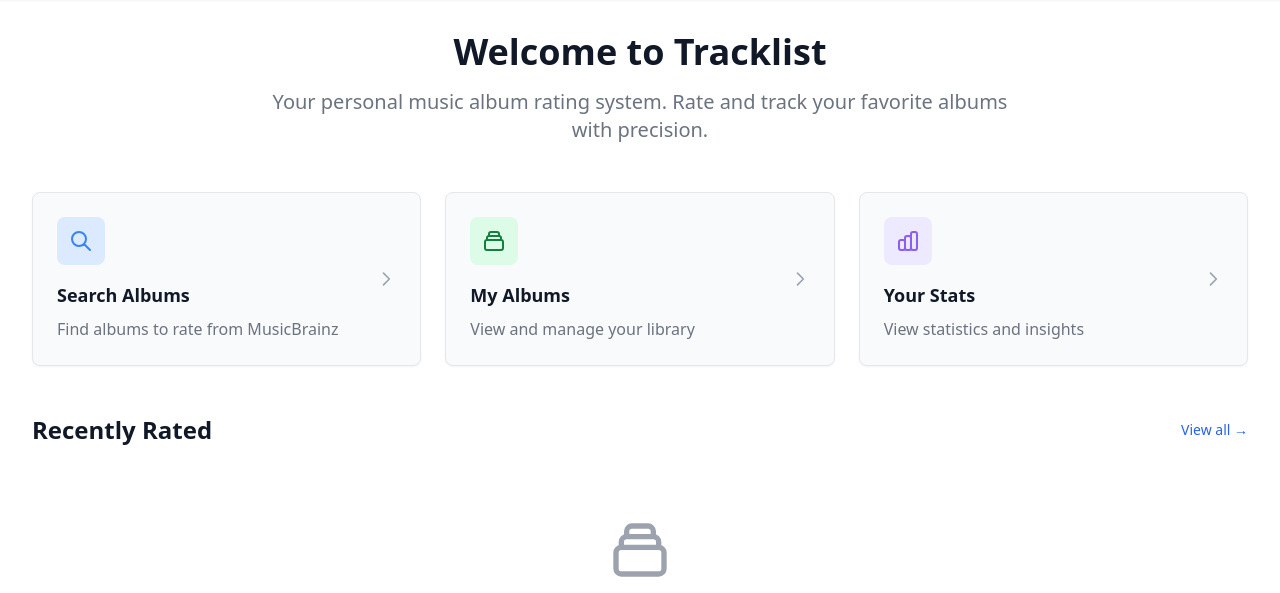
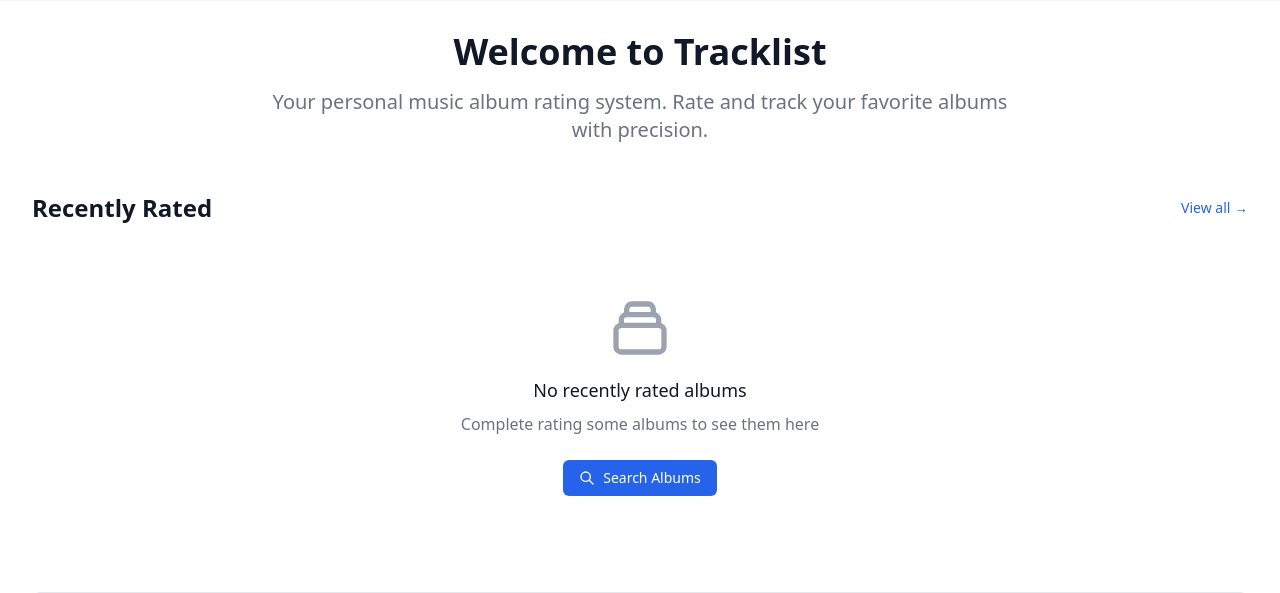
Before and after one commit to trevordavies095/Tracklist, a FastAPI app: page / in a window 1280 px wide. Shown: the part 65-658 px from the top of the page. Run offline with FastAPI, Linux system fonts and the light colour scheme; data that the repository does not hold is empty; some libraries are stand-ins or nearby versions.

Commit message:
Remove Quick Actions section and increase album display limit to 6

```diff
--- a/templates/index.html
+++ b/templates/index.html
@@ -15,75 +15,6 @@
         </p>
     </div>
 
-    <!-- Quick Actions -->
-    <div class="grid grid-cols-1 md:grid-cols-3 gap-3 sm:gap-4 md:gap-6 mb-8 md:mb-12 px-4 md:px-0">
-        <!-- Search Albums -->
-        <a href="/search" class="group block">
-            <div class="bg-surface rounded-lg shadow-sm border border-default p-4 md:p-6 hover:shadow-md hover:border-accent-blue transition-all duration-200 mobile-action-card flex">
-                <div class="flex-1">
-                    <div class="flex items-center mb-3 md:mb-4">
-                        <div class="flex items-center justify-center w-10 h-10 md:w-12 md:h-12 bg-info-light rounded-lg group-hover:opacity-80 transition-colors mobile-icon-box">
-                            <svg class="w-6 h-6 text-accent-blue" fill="none" stroke="currentColor" viewBox="0 0 24 24">
-                                <path stroke-linecap="round" stroke-linejoin="round" stroke-width="2" d="M21 21l-6-6m2-5a7 7 0 11-14 0 7 7 0 0114 0z"></path>
-                            </svg>
-                        </div>
-                    </div>
-                    <h3 class="text-base md:text-lg font-semibold text-primary mb-1 md:mb-2">Search Albums</h3>
-                    <p class="text-xs sm:text-sm md:text-base text-secondary">Find albums to rate from MusicBrainz</p>
-                </div>
-                <div class="flex items-center ml-3">
-                    <svg class="w-5 h-5 text-muted group-hover:text-accent-blue transition-colors" fill="none" stroke="currentColor" viewBox="0 0 24 24">
-                        <path stroke-linecap="round" stroke-linejoin="round" stroke-width="2" d="M9 5l7 7-7 7"></path>
-                    </svg>
-                </div>
-            </div>
-        </a>
-
-        <!-- My Albums -->
-        <a href="/albums" class="group block">
-            <div class="bg-surface rounded-lg shadow-sm border border-default p-4 md:p-6 hover:shadow-md hover:border-success transition-all duration-200 mobile-action-card flex">
-                <div class="flex-1">
-                    <div class="flex items-center mb-3 md:mb-4">
-                        <div class="flex items-center justify-center w-10 h-10 md:w-12 md:h-12 bg-success-light rounded-lg group-hover:opacity-80 transition-colors mobile-icon-box">
-                            <svg class="w-6 h-6 text-success" fill="none" stroke="currentColor" viewBox="0 0 24 24">
-                                <path stroke-linecap="round" stroke-linejoin="round" stroke-width="2" d="M19 11H5m14 0a2 2 0 012 2v6a2 2 0 01-2 2H5a2 2 0 01-2-2v-6a2 2 0 012-2m14 0V9a2 2 0 00-2-2M5 11V9a2 2 0 012-2m0 0V5a2 2 0 012-2h6a2 2 0 012 2v2M7 7h10"></path>
-                            </svg>
-                        </div>
-                    </div>
-                    <h3 class="text-base md:text-lg font-semibold text-primary mb-1 md:mb-2">My Albums</h3>
-                    <p class="text-xs sm:text-sm md:text-base text-secondary">View and manage your library</p>
-                </div>
-                <div class="flex items-center ml-3">
-                    <svg class="w-5 h-5 text-muted group-hover:text-success transition-colors" fill="none" stroke="currentColor" viewBox="0 0 24 24">
-                        <path stroke-linecap="round" stroke-linejoin="round" stroke-width="2" d="M9 5l7 7-7 7"></path>
-                    </svg>
-                </div>
-            </div>
-        </a>
-
-        <!-- Statistics -->
-        <a href="/stats" class="group block">
-            <div class="bg-surface rounded-lg shadow-sm border border-default p-4 md:p-6 hover:shadow-md hover:border-accent-purple transition-all duration-200 mobile-action-card flex">
-                <div class="flex-1">
-                    <div class="flex items-center mb-3 md:mb-4">
-                        <div class="flex items-center justify-center w-10 h-10 md:w-12 md:h-12 bg-accent-purple-light rounded-lg group-hover:opacity-80 transition-colors mobile-icon-box">
-                            <svg class="w-6 h-6 text-accent-purple" fill="none" stroke="currentColor" viewBox="0 0 24 24">
-                                <path stroke-linecap="round" stroke-linejoin="round" stroke-width="2" d="M9 19v-6a2 2 0 00-2-2H5a2 2 0 00-2 2v6a2 2 0 002 2h2a2 2 0 002-2zm0 0V9a2 2 0 012-2h2a2 2 0 012 2v10m-6 0a2 2 0 002 2h2a2 2 0 002-2m0 0V5a2 2 0 012-2h2a2 2 0 012 2v14a2 2 0 01-2 2h-2a2 2 0 01-2-2z"></path>
-                            </svg>
-                        </div>
-                    </div>
-                    <h3 class="text-base md:text-lg font-semibold text-primary mb-1 md:mb-2">Your Stats</h3>
-                    <p class="text-xs sm:text-sm md:text-base text-secondary">View statistics and insights</p>
-                </div>
-                <div class="flex items-center ml-3">
-                    <svg class="w-5 h-5 text-muted group-hover:text-accent-purple transition-colors" fill="none" stroke="currentColor" viewBox="0 0 24 24">
-                        <path stroke-linecap="round" stroke-linejoin="round" stroke-width="2" d="M9 5l7 7-7 7"></path>
-                    </svg>
-                </div>
-            </div>
-        </a>
-    </div>
-
     <!-- In Progress Albums -->
     <div class="mb-8 md:mb-12 mobile-section-spacing px-4 md:px-0" id="in-progress-section">
         <div class="flex justify-between items-center mb-4 md:mb-6 mobile-section-header">
@@ -92,7 +23,7 @@
         </div>
 
         <div id="in-progress-albums"
-             hx-get="/api/v1/albums?limit=3&rated=false&sort=created_desc"
+             hx-get="/api/v1/albums?limit=6&rated=false&sort=created_desc"
              hx-trigger="load"
              hx-target="this"
              hx-swap="none"
@@ -120,7 +51,7 @@
         </div>
 
         <div id="recently-rated-albums"
-             hx-get="/api/v1/albums?limit=3&rated=true&sort=rated_desc"
+             hx-get="/api/v1/albums?limit=6&rated=true&sort=rated_desc"
              hx-trigger="load"
              hx-target="this"
              hx-swap="none"
```
